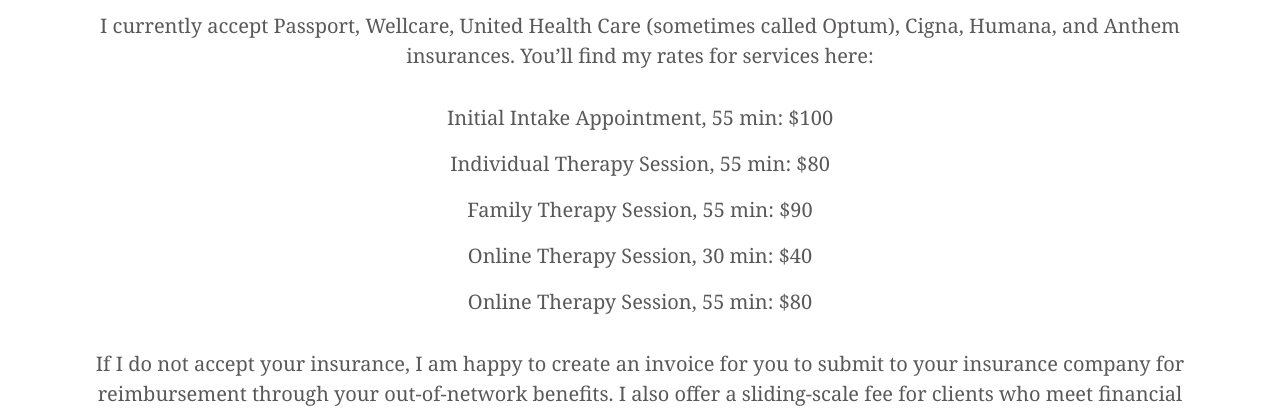
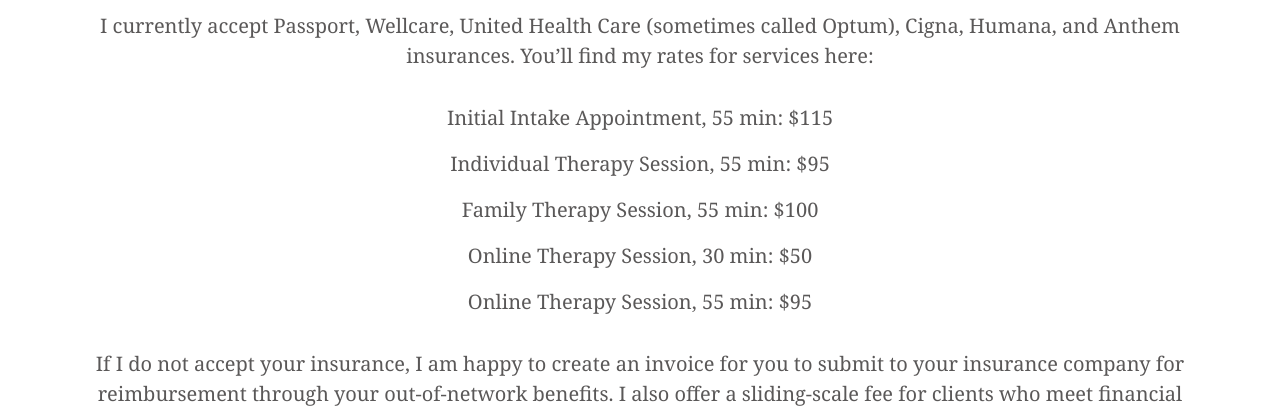
Before and after one commit to kayla-renteria/kaylawebsite, a Jekyll site: the page built from insurance.html, in a window 1280 px wide. Shown: the part 535-943 px from the top of the page. Built offline with Jekyll 4.4.1, drawn with Linux system fonts in a browser that asks for light colours; a script that is not in the unit is left out.

Commit message:
Update insurance.html

```diff
--- a/insurance.html
+++ b/insurance.html
@@ -9,11 +9,11 @@
       and Anthem insurances. You’ll find my rates for services here:
     </p>
     <p></p>
-    <p>Initial Intake Appointment, 55 min: $100 </p>
-    <p>Individual Therapy Session, 55 min: $80 </p>
-    <p>Family Therapy Session, 55 min: $90</p>
-    <p>Online Therapy Session, 30 min: $40</p>
-    <p>Online Therapy Session, 55 min: $80</p>
+    <p>Initial Intake Appointment, 55 min: $115 </p>
+    <p>Individual Therapy Session, 55 min: $95 </p>
+    <p>Family Therapy Session, 55 min: $100</p>
+    <p>Online Therapy Session, 30 min: $50</p>
+    <p>Online Therapy Session, 55 min: $95</p>
     <p></p>
     <p>If I do not accept your insurance, I am happy to create an invoice for you to submit to your
       insurance company
```
